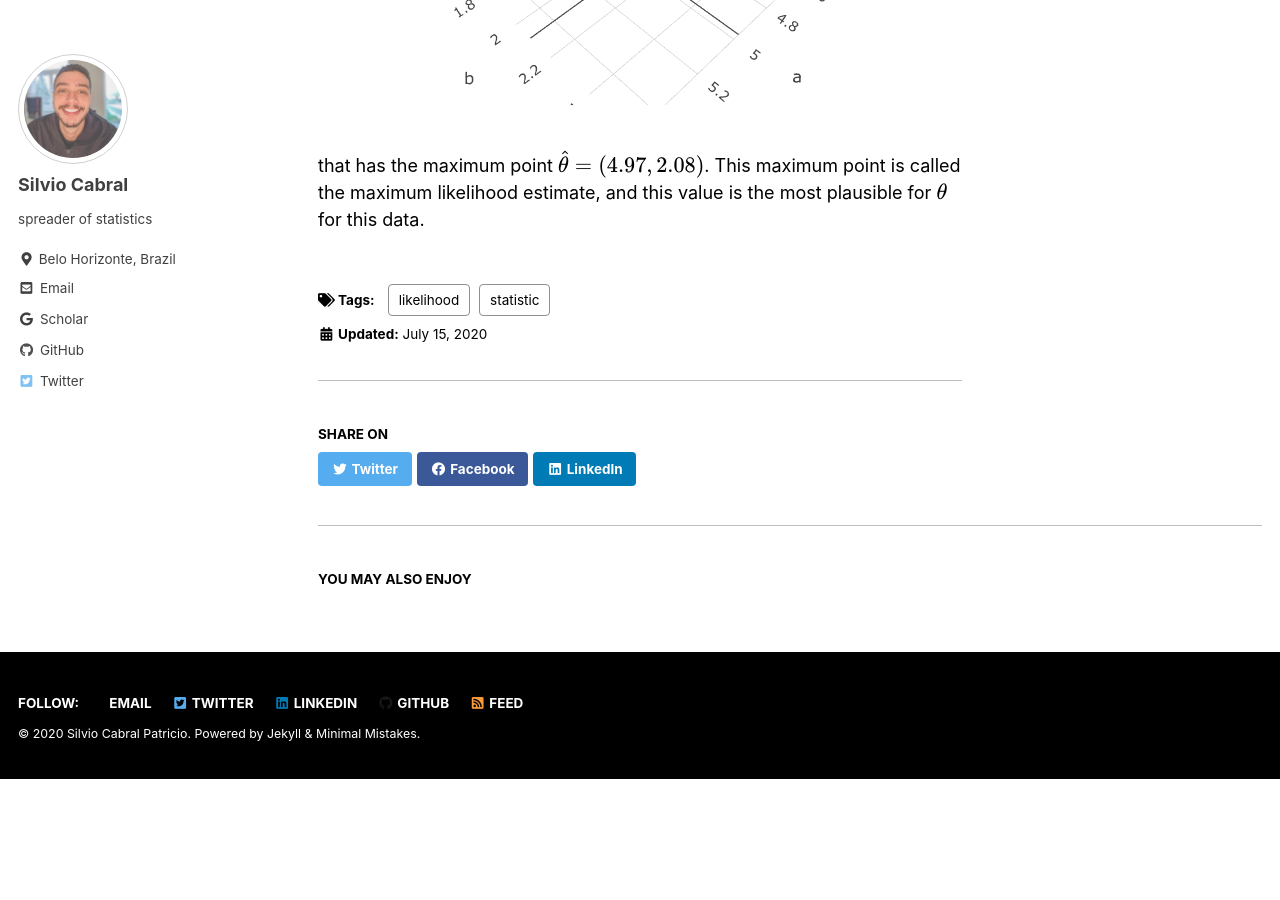
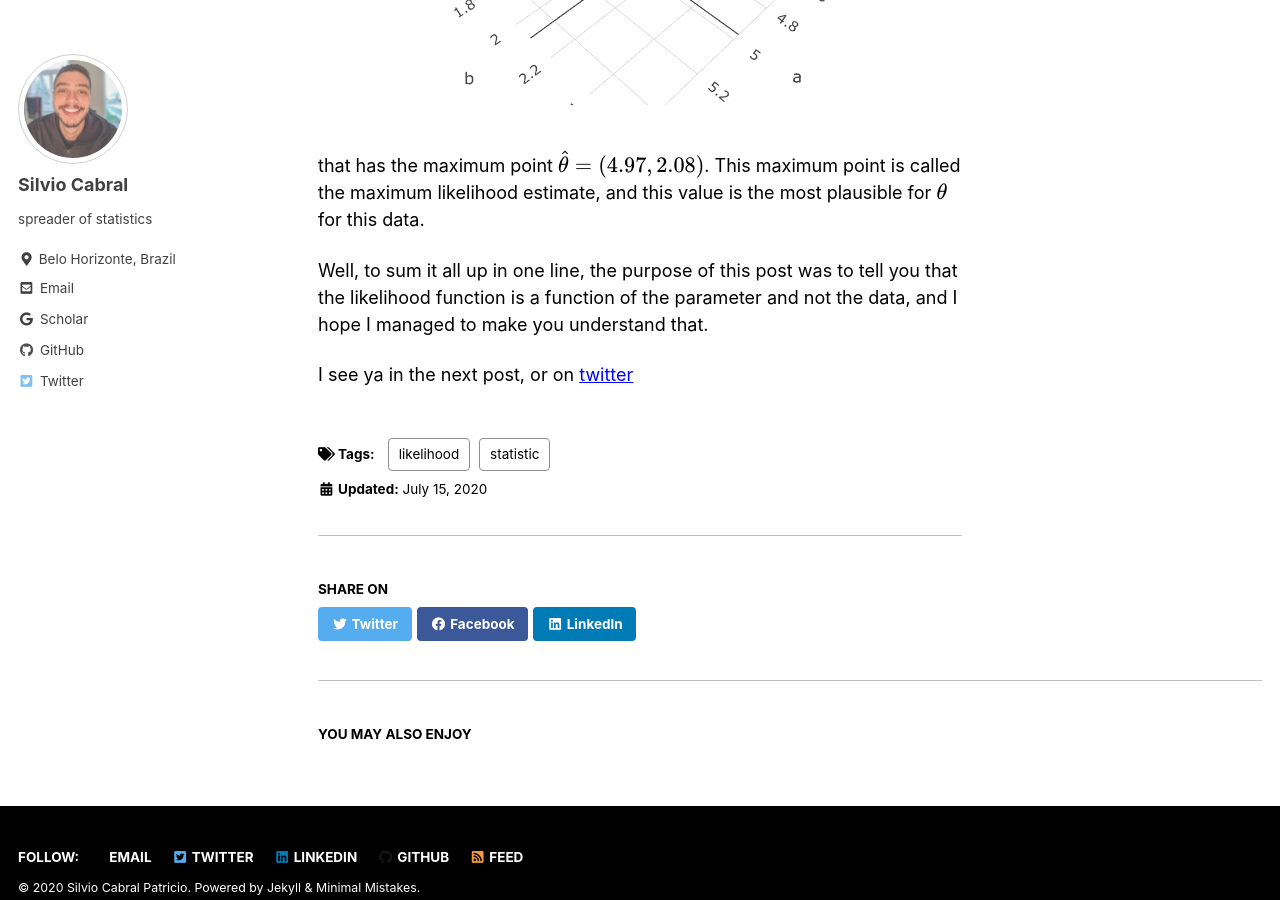
Before and after one commit to scpatricio/scpatricio.github.io, a Jekyll site: the page built from _posts/2020-07-15-likelihood.md, in a window 1280 px wide and 900 px high, scrolled down 2314 px. Built offline with Jekyll 4.4.1, drawn with Linux system fonts in a browser that asks for light colours; cached includes are drawn as plain includes; formulas are drawn with MathJax 3; before the commit the page ends 3093 px from its top, so only the background shows below that; some of the changed text lies outside the part shown.

Commit message:
new github commit

```diff
--- a/_posts/2020-07-15-likelihood.md
+++ b/_posts/2020-07-15-likelihood.md
@@ -43,3 +43,7 @@ Let's take an example. Suppose that $$ X \sim N(a, b) $$, with $$ a = 5 $$ and $
 <img src="{{ site.url }}{{ site.baseurl }}/images/likelihood/lig_like.png" alt="log-likelihood function" class="full">
 
 that has the maximum point $$ \hat{\theta} = (4.97, 2.08) $$. This maximum point is called the maximum likelihood estimate, and this value is the most plausible for $$ \theta $$ for this data.
+
+Well, to sum it all up in one line, the purpose of this post was to tell you that the likelihood function is a function of the parameter and not the data, and I hope I managed to make you understand that.
+
+I see ya in the next post, or on [twitter](http://twitter.com/scpatricio){:target="_blank" rel="noopener"}
```
